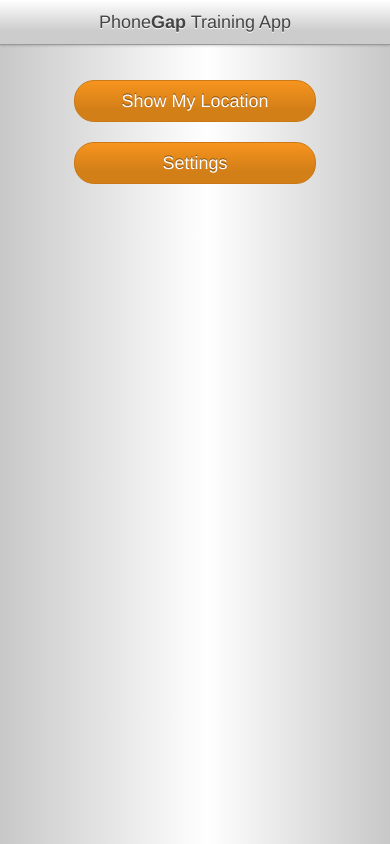
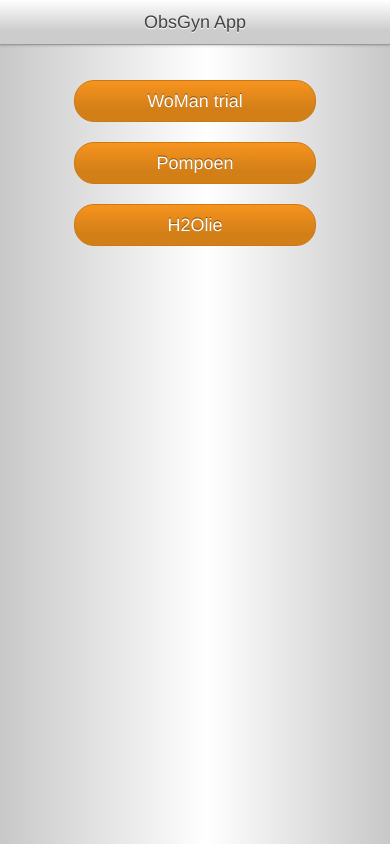
Before and after one commit to Jacco/ObsGyn, a plain HTML site: page index.html in a window 390 px wide. Drawn offline with Linux system fonts and the light colour scheme; some packages are replaced by stand-ins of ours.

Commit message:
Three cards

```diff
--- a/assets/js/dsl.js
+++ b/assets/js/dsl.js
@@ -14,7 +14,7 @@ var run = function(application) {
 
 // shows id passed
 , display = function(id) {
-    x$(["#welcome", "#map", "#settings"]).each(function(e, i) {
+    x$(["#woman", "#pompoen", "#h2olie"]).each(function(e, i) {
         var display = '#' + x$(e)[0].id === id ? 'block' : 'none';
         x$(e).css({ 'display':display })
     });
--- a/index.html
+++ b/index.html
@@ -23,13 +23,22 @@
 
 	</head>
 	<body>
- 		<div id="title_bar">Phone<strong>Gap</strong> Training App</div>
+ 		<div id="title_bar">ObsGyn App</div>
 
 		<div id="welcome" class="view">
-		  <div class="app_button" id="map_button">Show My Location</div>
-  	      <div class="app_button" id="settings_button">Settings</div>
+		  	<div class="app_button" id="woman_button">WoMan trial</div>
+  	      		<div class="app_button" id="pompoen_button">Pompoen</div>
+  	      		<div class="app_button" id="h2olie_button">H2Olie</div>
 		</div>
-
+		<div id="woman" class="view">
+			<img src="assets/img/WoMan.jpg">
+		</div>
+		<div id="pompoen" class="view">
+			<img src="assets/img/Pompoen.png">
+		</div>
+		<div id="h2olie" class="view">
+			<img src="assets/img/h2olielogo.png">
+		</div>
 		<div id="map" class="view">
 		  <div class="map_image">
               <img id="static_map" src="assets/img/staticmap.png">
```
Also changed, not shown: assets/img/Pompoen.png (added), assets/img/WoMan.jpg (added), assets/img/h2olielogo.jpg (added).
